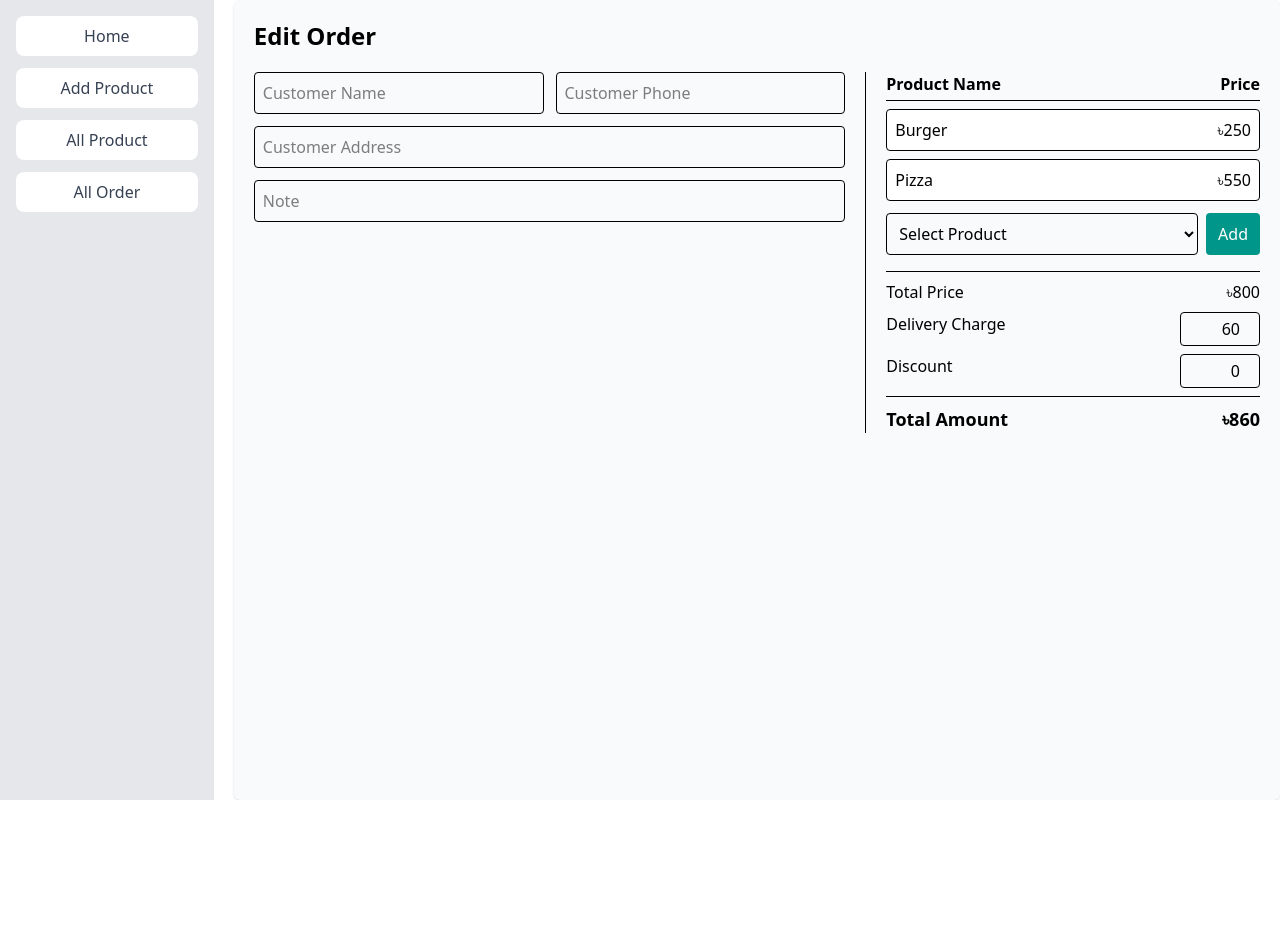
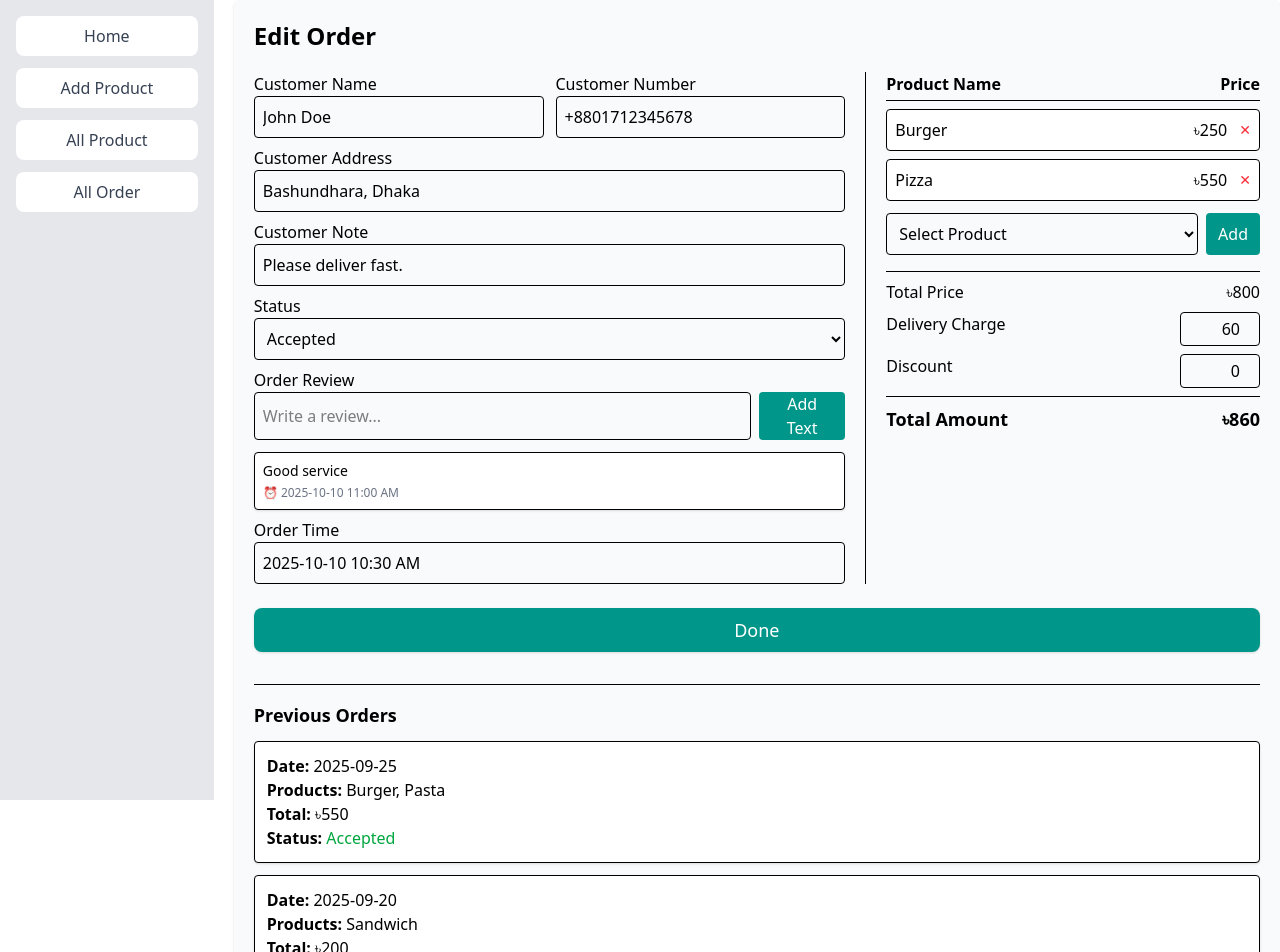
Before and after one commit to rajibulislam60/simpleshop, a React (Vite) app in the folder dashboard/: page /editorder/1 in a window 1280 px wide. Shown: the top 952 px of the page. Before the commit the page ends 800 px from the top, so only its background shows below. Built offline with nearby package versions, Linux system fonts and the light colour scheme.

Commit message:
edit order area working all most done

```diff
--- a/dashboard/src/Components/EditOrder.jsx
+++ b/dashboard/src/Components/EditOrder.jsx
@@ -1,7 +1,7 @@
 import React, { useState } from "react";
 
 const EditOrder = () => {
-  // available product list
+  // available products
   const productList = [
     { name: "Burger", price: 250 },
     { name: "Pizza", price: 550 },
@@ -9,28 +9,104 @@ const EditOrder = () => {
     { name: "Sandwich", price: 200 },
   ];
 
-  // existing ordered products (for example)
+  // sample existing order data
+  const [orderData, setOrderData] = useState({
+    customerName: "John Doe",
+    phone: "+8801712345678",
+    address: "Bashundhara, Dhaka",
+    note: "Please deliver fast.",
+    orderTime: "2025-10-10 10:30 AM",
+    deliveryCharge: 60,
+    discount: 0,
+    status: "Accepted",
+  });
+
   const [orderProducts, setOrderProducts] = useState([
     { name: "Burger", price: 250 },
     { name: "Pizza", price: 550 },
   ]);
 
   const [selectedProduct, setSelectedProduct] = useState("");
-  const [deliveryCharge, setDeliveryCharge] = useState(60);
-  const [discount, setDiscount] = useState(0);
+  const [reviewInput, setReviewInput] = useState("");
+  const [reviews, setReviews] = useState([
+    { text: "Good service", time: "2025-10-10 11:00 AM" },
+  ]);
 
-  // add new product to order
+  // previous orders (example)
+  const previousOrders = [
+    {
+      id: 1,
+      date: "2025-09-25",
+      products: ["Burger", "Pasta"],
+      total: 550,
+      status: "Accepted",
+    },
+    {
+      id: 2,
+      date: "2025-09-20",
+      products: ["Sandwich"],
+      total: 200,
+      status: "Canceled",
+    },
+  ];
+
+  // add new product
   const handleAddProduct = () => {
     if (!selectedProduct) return;
-
     const product = productList.find((p) => p.name === selectedProduct);
     setOrderProducts([...orderProducts, product]);
     setSelectedProduct("");
   };
 
-  // total calculation
+  // remove product
+  const handleRemoveProduct = (index) => {
+    const updated = orderProducts.filter((_, i) => i !== index);
+    setOrderProducts(updated);
+  };
+
+  // handle customer info change
+  const handleChange = (field, value) => {
+    setOrderData({ ...orderData, [field]: value });
+  };
+
+  // add review
+  const handleAddReview = () => {
+    if (!reviewInput.trim()) return;
+    const now = new Date();
+    const formattedTime = now.toLocaleString("en-US", {
+      hour: "2-digit",
+      minute: "2-digit",
+      hour12: true,
+      day: "2-digit",
+      month: "short",
+      year: "numeric",
+    });
+    const newReview = { text: reviewInput, time: formattedTime };
+    setReviews([newReview, ...reviews]);
+    setReviewInput("");
+  };
+
+  // edit done button
+  const handleEditDone = () => {
     const totalPrice = orderProducts.reduce((sum, p) => sum + p.price, 0);
-  const totalAmount = totalPrice + deliveryCharge - discount;
+    const totalAmount =
+      totalPrice + orderData.deliveryCharge - orderData.discount;
+
+    const updatedOrder = {
+      ...orderData,
+      products: orderProducts,
+      totalPrice,
+      totalAmount,
+      reviews,
+    };
+    console.log("✅ Updated Order Data:", updatedOrder);
+    alert("Order edited successfully!");
+  };
+
+  // price calculation
+  const totalPrice = orderProducts.reduce((sum, p) => sum + p.price, 0);
+  const totalAmount =
+    totalPrice + orderData.deliveryCharge - orderData.discount;
 
   return (
     <div className="w-full p-5 bg-gray-50 rounded-md shadow">
@@ -38,36 +114,111 @@ const EditOrder = () => {
 
       <div className="flex justify-between gap-5">
         {/* Left Side - Customer Info */}
-        <div className="w-[60%] space-y-3">
+        <div className="w-[60%] space-y-4">
+          <div className="space-y-2">
             <div className="flex gap-3">
+              <div className="w-1/2">
+                <h4>Customer Name</h4>
                 <input
                   type="text"
-              placeholder="Customer Name"
-              className="w-1/2 border p-2 rounded"
-            />
-            <input
-              type="number"
-              placeholder="Customer Phone"
-              className="w-1/2 border p-2 rounded"
+                  value={orderData.customerName}
+                  onChange={(e) => handleChange("customerName", e.target.value)}
+                  className="w-full border p-2 rounded"
                 />
               </div>
-
+              <div className="w-1/2">
+                <h4>Customer Number</h4>
                 <input
                   type="text"
-            placeholder="Customer Address"
+                  value={orderData.phone}
+                  onChange={(e) => handleChange("phone", e.target.value)}
                   className="w-full border p-2 rounded"
                 />
+              </div>
+            </div>
 
+            <div>
+              <h4>Customer Address</h4>
               <input
                 type="text"
-            placeholder="Note"
+                value={orderData.address}
+                onChange={(e) => handleChange("address", e.target.value)}
                 className="w-full border p-2 rounded"
               />
             </div>
 
+            <div>
+              <h4>Customer Note</h4>
+              <input
+                type="text"
+                value={orderData.note}
+                onChange={(e) => handleChange("note", e.target.value)}
+                className="w-full border p-2 rounded"
+              />
+            </div>
+
+            <div>
+              <h4>Status</h4>
+              <select
+                value={orderData.status}
+                onChange={(e) => handleChange("status", e.target.value)}
+                className="w-full border p-2 rounded"
+              >
+                <option value="Accepted">Accepted</option>
+                <option value="On Hold">On Hold</option>
+                <option value="Canceled">Canceled</option>
+              </select>
+            </div>
+
+            {/* Review Input */}
+            <div>
+              <h4>Order Review</h4>
+              <div className="flex gap-2">
+                <input
+                  type="text"
+                  value={reviewInput}
+                  onChange={(e) => setReviewInput(e.target.value)}
+                  placeholder="Write a review..."
+                  className="w-full border p-2 rounded"
+                />
+                <button
+                  onClick={handleAddReview}
+                  className="bg-teal-600 text-white px-4 rounded hover:bg-teal-700"
+                >
+                  Add Text
+                </button>
+              </div>
+
+              {/* Review List */}
+              {reviews.length > 0 && (
+                <div className="mt-3 space-y-2">
+                  {reviews.map((r, i) => (
+                    <div
+                      key={i}
+                      className="border p-2 rounded bg-white shadow-sm text-sm"
+                    >
+                      <p>{r.text}</p>
+                      <p className="text-gray-500 text-xs mt-1">⏰ {r.time}</p>
+                    </div>
+                  ))}
+                </div>
+              )}
+            </div>
+
+            <div>
+              <h4>Order Time</h4>
+              <input
+                type="text"
+                value={orderData.orderTime}
+                onChange={(e) => handleChange("orderTime", e.target.value)}
+                className="w-full border p-2 rounded"
+              />
+            </div>
+          </div>
+        </div>
+
         {/* Right Side - Order Info */}
         <div className="w-[40%] space-y-4 border-l pl-5">
-          {/* Product list */}
           <div>
             <div className="flex justify-between font-semibold border-b pb-1 mb-2">
               <h3>Product Name</h3>
@@ -78,15 +229,23 @@ const EditOrder = () => {
               {orderProducts.map((item, index) => (
                 <div
                   key={index}
-                  className="flex justify-between bg-white p-2 rounded border"
+                  className="flex justify-between items-center bg-white p-2 rounded border"
                 >
                   <span>{item.name}</span>
+                  <div className="flex gap-3 items-center">
                     <span>৳{item.price}</span>
+                    <button
+                      onClick={() => handleRemoveProduct(index)}
+                      className="text-red-500 text-sm hover:text-red-700"
+                    >
+                      ✕
+                    </button>
+                  </div>
                 </div>
               ))}
             </div>
 
-            {/* Dropdown + Add button */}
+            {/* Add Product */}
             <div className="flex gap-2 mt-3">
               <select
                 className="w-full border p-2 rounded"
@@ -120,8 +279,10 @@ const EditOrder = () => {
               <input
                 type="number"
                 className="w-20 border p-1 rounded text-right"
-                value={deliveryCharge}
-                onChange={(e) => setDeliveryCharge(Number(e.target.value))}
+                value={orderData.deliveryCharge}
+                onChange={(e) =>
+                  handleChange("deliveryCharge", Number(e.target.value))
+                }
               />
             </div>
             <div className="flex justify-between">
@@ -129,8 +290,10 @@ const EditOrder = () => {
               <input
                 type="number"
                 className="w-20 border p-1 rounded text-right"
-                value={discount}
-                onChange={(e) => setDiscount(Number(e.target.value))}
+                value={orderData.discount}
+                onChange={(e) =>
+                  handleChange("discount", Number(e.target.value))
+                }
               />
             </div>
             <div className="flex justify-between font-bold text-lg border-t pt-2">
@@ -140,6 +303,55 @@ const EditOrder = () => {
           </div>
         </div>
       </div>
+
+      {/* Edit Done Button */}
+      <div className="w-full mt-6">
+        <button
+          onClick={handleEditDone}
+          className="bg-teal-600 w-full text-white px-6 py-2 rounded-lg text-lg hover:bg-teal-700 shadow"
+        >
+          Done
+        </button>
+      </div>
+
+      {/* Previous Orders */}
+      <div className="mt-8 border-t pt-4">
+        <h3 className="text-lg font-semibold mb-3">Previous Orders</h3>
+        {previousOrders.length > 0 ? (
+          <div className="space-y-3">
+            {previousOrders.map((order) => (
+              <div
+                key={order.id}
+                className="border p-3 rounded bg-white shadow-sm"
+              >
+                <p>
+                  <strong>Date:</strong> {order.date}
+                </p>
+                <p>
+                  <strong>Products:</strong> {order.products.join(", ")}
+                </p>
+                <p>
+                  <strong>Total:</strong> ৳{order.total}
+                </p>
+                <p>
+                  <strong>Status:</strong>{" "}
+                  <span
+                    className={`${
+                      order.status === "Accepted"
+                        ? "text-green-600"
+                        : "text-red-500"
+                    } font-medium`}
+                  >
+                    {order.status}
+                  </span>
+                </p>
+              </div>
+            ))}
+          </div>
+        ) : (
+          <p>No previous orders found for this customer.</p>
+        )}
+      </div>
     </div>
   );
 };
```
Lines whose indentation alone changed are shown as unchanged.
